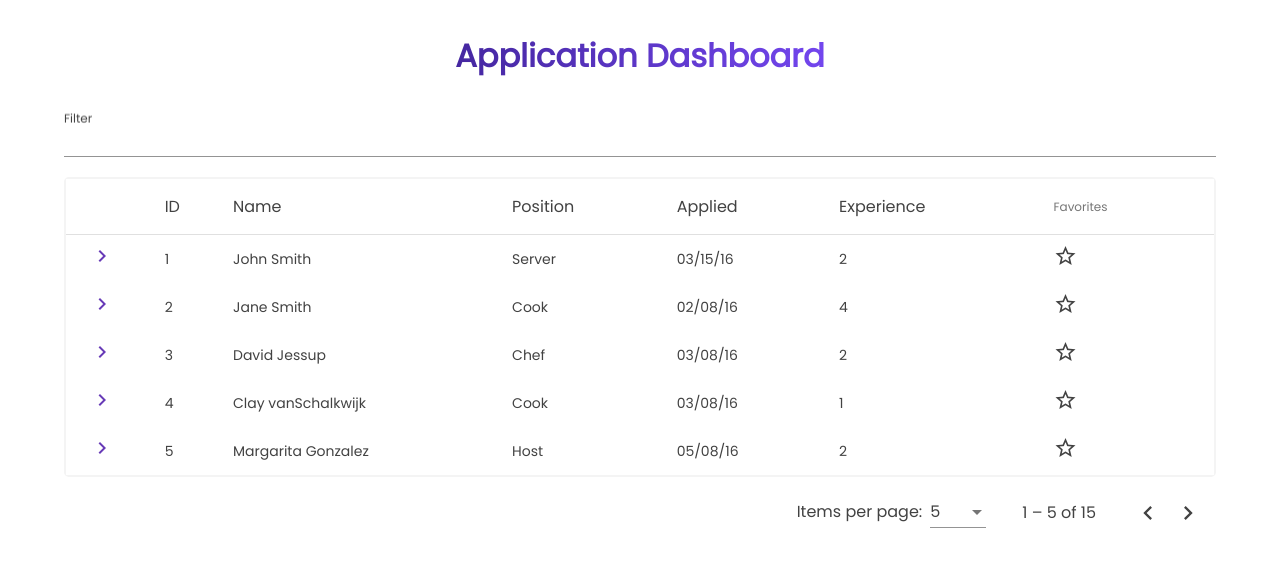
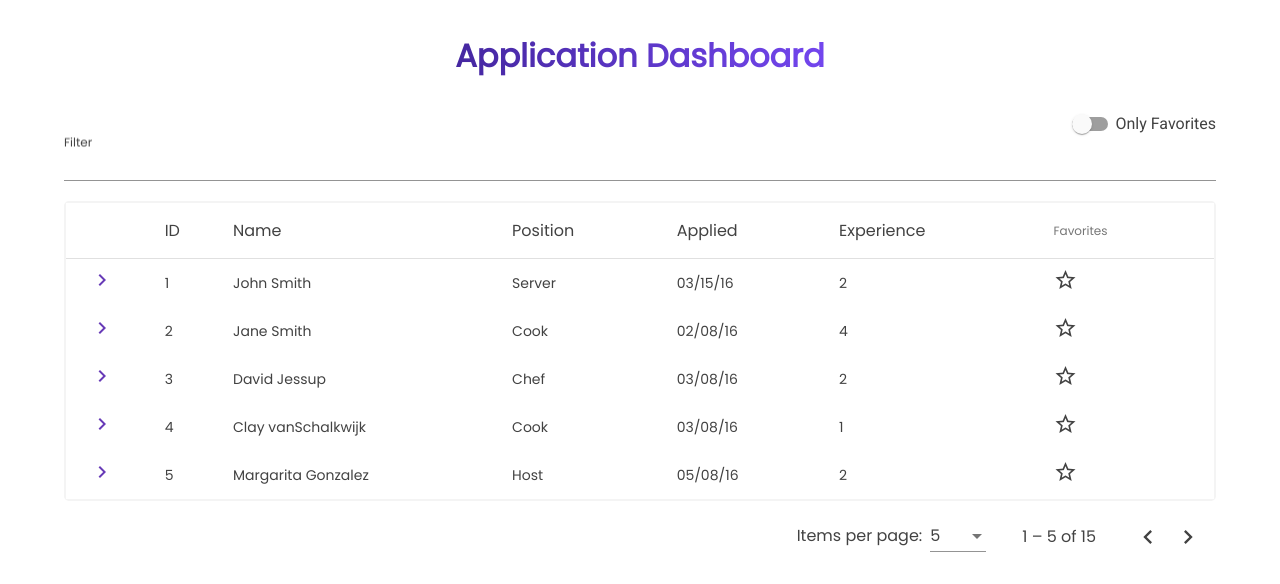
Before and after one commit to reyesdmusic/application-dashboard, an Angular app in the folder application-dashboard/: page / in a window 1280 px wide. Shown: the top 584 px of the page. Built offline with nearby package versions, Linux system fonts and the light colour scheme.

Commit message:
Enable filter toggle

```diff
--- a/application-dashboard/src/app/app.module.ts
+++ b/application-dashboard/src/app/app.module.ts
@@ -11,6 +11,7 @@ import { MatFormFieldModule } from '@angular/material/form-field';
 import { MatInputModule } from '@angular/material/input';
 import { MatTooltipModule } from '@angular/material/tooltip';
 import { MatIconModule } from '@angular/material/icon';
+import { MatSlideToggleModule } from '@angular/material/slide-toggle';
 import { BrowserAnimationsModule } from '@angular/platform-browser/animations';
 import { AvailabilityTableComponent } from './components/availability-table/availability-table.component';
 import { QuestionsCardsComponent } from './components/questions-cards/questions-cards.component';
@@ -33,7 +34,8 @@ import { QuestionsCardsComponent } from './components/questions-cards/questions-
     MatFormFieldModule,
     MatInputModule,
     MatTooltipModule,
-    MatIconModule
+    MatIconModule,
+    MatSlideToggleModule
   ],
   providers: [],
   bootstrap: [AppComponent]
--- a/application-dashboard/src/app/components/applications-table/applications-table.component.html
+++ b/application-dashboard/src/app/components/applications-table/applications-table.component.html
@@ -1,5 +1,10 @@
 <div class="flex-center">
   <div class="width-90 table-container">
+    <section class="flex-end">
+      <mat-slide-toggle color="primary" (change)="toggleFilterFavorites()"
+        >Only Favorites</mat-slide-toggle
+      >
+    </section>
     <mat-form-field floatLabel="always" class="filter-input">
       <mat-label>Filter</mat-label>
       <input matInput (keyup)="applyFilter($event)" />
@@ -64,6 +69,7 @@
         >
           <a
             ><mat-icon
+              matTooltip="Favorite"
               [ngClass]="{ matAccentColor: favorites.includes(element.id) }"
               >{{
                 favorites.includes(element.id) ? "star" : "star_border"
--- a/application-dashboard/src/app/components/applications-table/applications-table.component.ts
+++ b/application-dashboard/src/app/components/applications-table/applications-table.component.ts
@@ -33,6 +33,7 @@ export class ApplicationsTableComponent implements OnInit {
   favorites: number[] = [];
   screenWidth: number = window.innerWidth;
   isMobile: boolean = this.screenWidth <= 850;
+  isFilterFavorite: boolean = false;
 
   @ViewChild(MatSort, { static: true }) sort!: MatSort;
   @ViewChild(MatPaginator, { static: true }) paginator!: MatPaginator;
@@ -68,7 +69,32 @@ export class ApplicationsTableComponent implements OnInit {
   toggleFavorite(id: number) {
     this.favoriteService.toggleFavorite(id);
     this.getFavorites();
+  }
 
+  getApplications() {
+    this.applications = this.applicationService.getApplications();
+    this.dataSource = new MatTableDataSource(this.applications);
+    this.dataSource.sort = this.sort;
+    this.dataSource.paginator = this.paginator;
+  }
+
+  toggleFilterFavorites() {
+    this.isFilterFavorite = !this.isFilterFavorite;
+    if (this.isFilterFavorite) {
+      this.filterFavorites()
+    } else {
+      this.unfilterFavorites()
+    }
+  }
+
+  filterFavorites() {
+    this.applicationService.filterFavorites();
+    this.getApplications();
+  }
+
+  unfilterFavorites() {
+    this.applicationService.unfilterFavorites();
+    this.getApplications();
   }
 
 }
--- a/application-dashboard/src/app/services/application.service.ts
+++ b/application-dashboard/src/app/services/application.service.ts
@@ -8,8 +8,22 @@ import { APPLICATIONS } from '../../mock-applications';
 export class ApplicationService {
 
   constructor() { }
+  applications = APPLICATIONS;
 
   getApplications(): Application[] {
-    return APPLICATIONS
+    return this.applications;
+  }
+
+  filterFavorites() {
+    const favorites = localStorage.getItem('favorites');
+    let favoritesArr: any;
+    if (favorites) {
+      favoritesArr = JSON.parse(favorites);
+      this.applications = this.applications.filter(app => favoritesArr.includes(app.id))
+    }
+  }
+
+  unfilterFavorites() {
+    this.applications = APPLICATIONS;
   }
 }
--- a/application-dashboard/src/styles.css
+++ b/application-dashboard/src/styles.css
@@ -65,6 +65,12 @@ h3 {
   align-items: center;
 }
 
+.flex-end {
+  display: flex;
+  justify-content: flex-end;
+  align-items: center;
+}
+
 .flex-around {
   display: flex;
   justify-content: space-around;
@@ -97,3 +103,16 @@ h3 {
 .matAccentColor {
   color: var(--matAccentColor);
 }
+
+/* Adjust h1 for extra small screens */
+@media screen and (max-width: 500px) {
+  h1 {
+    font-size: 1.5rem;
+  }
+}
+
+@media screen and (max-width: 300px) {
+  h1 {
+    font-size: 1rem;
+  }
+}
```
